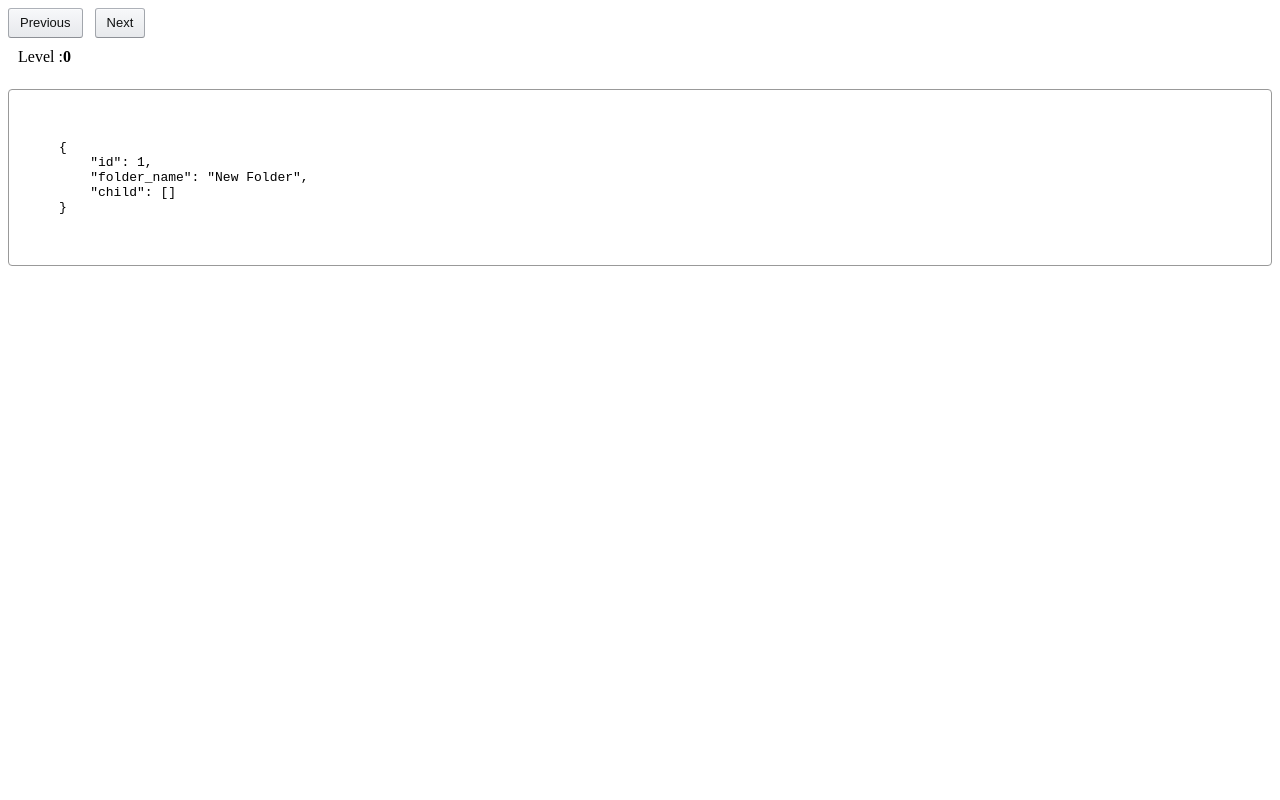
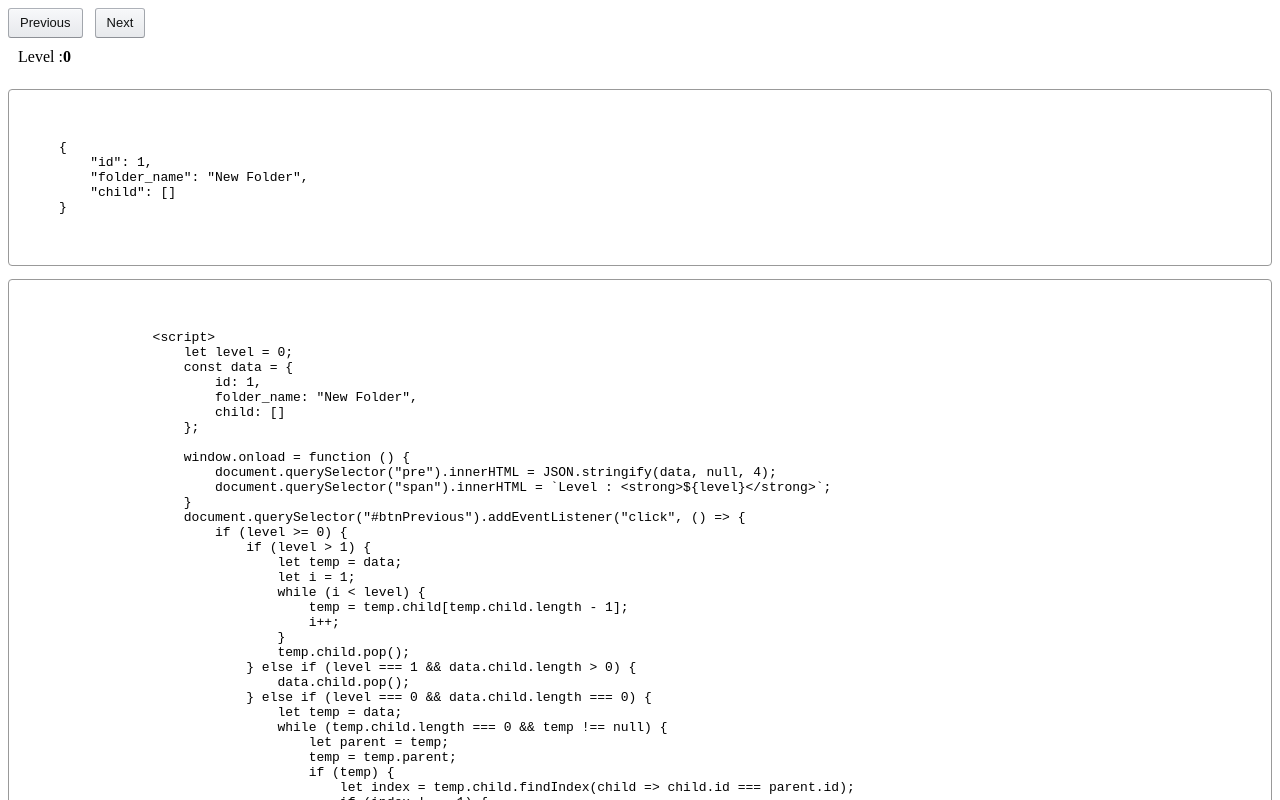
Before and after one commit to KONGKIAT888/docs, a plain HTML site: page next-and-previous-path.html in a window 1280 px wide. Shown: the top 800 px of the page. Drawn offline with Linux system fonts and the light colour scheme.

Commit message:
Add files via upload

```diff
--- a/next-and-previous-path.html
+++ b/next-and-previous-path.html
@@ -79,7 +79,79 @@
     <div>
         <pre></pre>
     </div>
+    <div>
+        <pre>
+            &lt;script&gt;
+                let level = 0;
+                const data = {
+                    id: 1,
+                    folder_name: "New Folder",
+                    child: []
+                };
 
+                window.onload = function () {
+                    document.querySelector("pre").innerHTML = JSON.stringify(data, null, 4);
+                    document.querySelector("span").innerHTML = `Level : &lt;strong&gt;${level}&lt;/strong&gt;`;
+                }
+                document.querySelector("#btnPrevious").addEventListener("click", () => {
+                    if (level >= 0) {
+                        if (level > 1) {
+                            let temp = data;
+                            let i = 1;
+                            while (i < level) {
+                                temp = temp.child[temp.child.length - 1];
+                                i++;
+                            }
+                            temp.child.pop();
+                        } else if (level === 1 && data.child.length > 0) {
+                            data.child.pop();
+                        } else if (level === 0 && data.child.length === 0) {
+                            let temp = data;
+                            while (temp.child.length === 0 && temp !== null) {
+                                let parent = temp;
+                                temp = temp.parent;
+                                if (temp) {
+                                    let index = temp.child.findIndex(child => child.id === parent.id);
+                                    if (index !== -1) {
+                                        temp.child.splice(index, 1);
+                                    }
+                                } else {
+                                    localStorage.clear();
+                                    return;
+                                }
+                            }
+                        }
+                        level--;
+                        localStorage.setItem("data", JSON.stringify(data, null, 4));
+                        document.querySelector("pre").innerHTML = localStorage.getItem("data");
+                        document.querySelector("span").innerHTML = `Level : &lt;strong&gt;${level}&lt;/strong&gt;`;
+                    }
+                });
+
+                document.querySelector("#btnNext").addEventListener("click", () => {
+                    level++;
+                    const rand = Math.floor(Math.random() * 100) + 1;
+                    const newData = {
+                        id: level + 1,
+                        folder_name: `New Folder(${level + 1})`,
+                        child: []
+                    };
+                    if (level > 1) {
+                        let temp = data;
+                        for (let i = 1; i < level; i++) {
+                            temp = temp.child[temp.child.length - 1];
+                        }
+                        temp.child.push(newData);
+                    } else {
+                        data.child.push(newData);
+                    }
+                    localStorage.setItem("data", JSON.stringify(data, null, 4));
+                    document.querySelector("pre").innerHTML = localStorage.getItem("data");
+                    document.querySelector("span").innerHTML = `Level : &lt;strong&gt;${level}&lt;/strong&gt;`;
+                });
+            &lt;/script&gt;
+        </pre>
+    </div>
 </body>
 
 <script>
```
